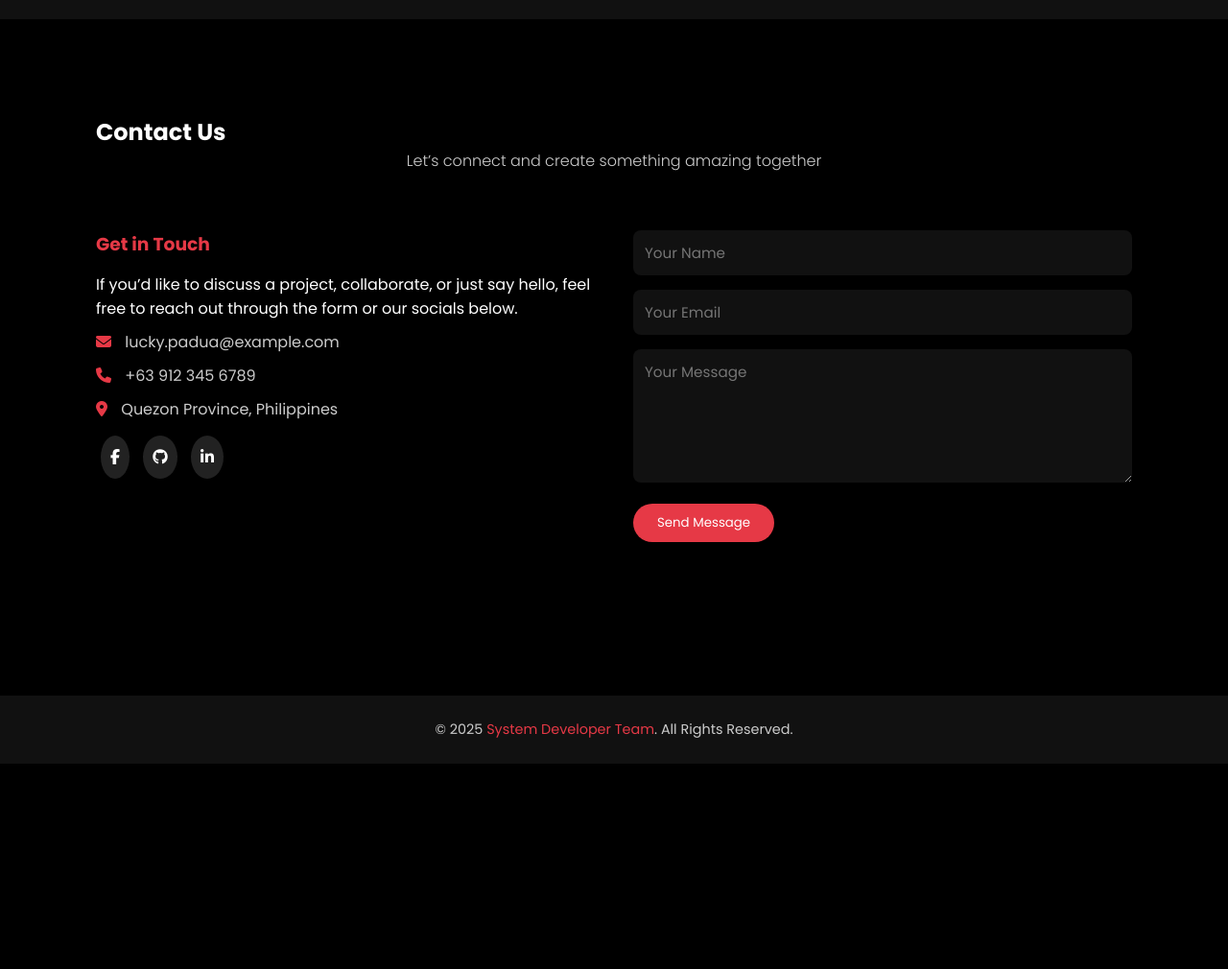
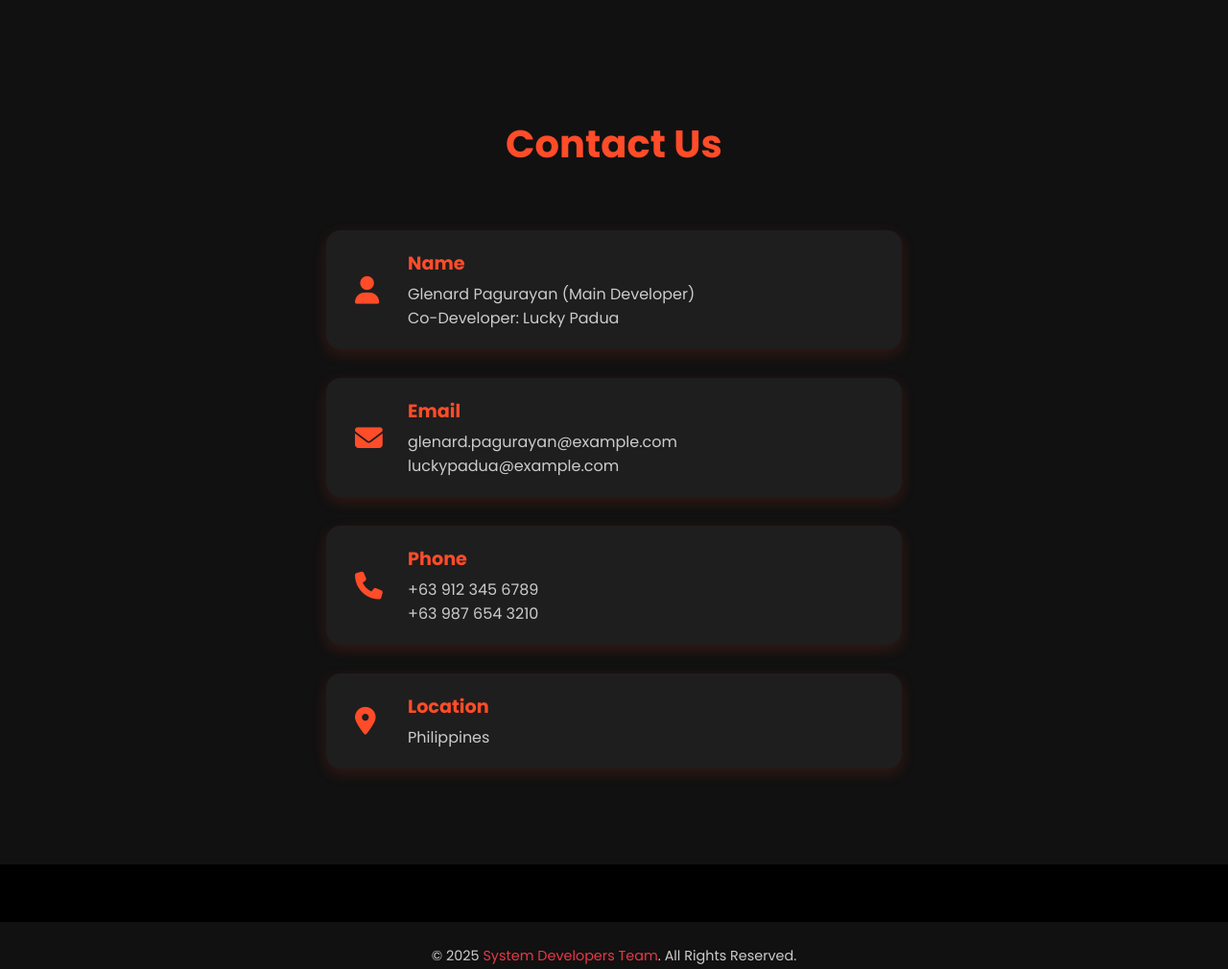
Before and after one commit to LuckyPadua-web/Dev-Portfolio, a plain HTML site: page index.html in a window 1280 px wide. Shown: the part 4860-5870 px from the top of the page at 96% size. Before the commit the page ends 5656 px from the top, so only its background shows below. Drawn offline with Linux system fonts and the light colour scheme.

Commit message:
feat: Enhance contact section with improved layout and styling

```diff
--- a/index.html
+++ b/index.html
@@ -209,46 +209,51 @@
 
 
 <!-- ===== CONTACT SECTION ===== -->
-<section id="contact" class="section contact">
-  <h2>Contact Us</h2>
-  <p class="section-subtitle">Let’s connect and create something amazing together</p>
+<section id="contact" class="contact">
+  <h2 class="heading">Contact <span>Us</span></h2>
 
-  <div class="contact-wrapper">
-    <div class="contact-info">
-      <h3>Get in Touch</h3>
-      <p>If you’d like to discuss a project, collaborate, or just say hello, feel free to reach out through the form or our socials below.</p>
-
-      <div class="contact-details">
-        <p><i class="fas fa-envelope"></i> lucky.padua@example.com</p>
-        <p><i class="fas fa-phone"></i> +63 912 345 6789</p>
-        <p><i class="fas fa-map-marker-alt"></i> Quezon Province, Philippines</p>
-      </div>
-
-      <div class="social-links">
-        <a href="#"><i class="fab fa-facebook-f"></i></a>
-        <a href="#"><i class="fab fa-github"></i></a>
-        <a href="#"><i class="fab fa-linkedin-in"></i></a>
+  <div class="contact-info">
+    <div class="info-item">
+      <i class="fas fa-user"></i>
+      <div>
+        <h3>Name</h3>
+        <p>Glenard Pagurayan (Main Developer)</p>
+        <p>Co-Developer: Lucky Padua</p>
       </div>
     </div>
 
-    <form class="contact-form" onsubmit="sendMessage(event)">
-      <div class="form-group">
-        <input type="text" id="name" placeholder="Your Name" required>
+    <div class="info-item">
+      <i class="fas fa-envelope"></i>
+      <div>
+        <h3>Email</h3>
+        <p>glenard.pagurayan@example.com</p>
+        <p>luckypadua@example.com</p>
       </div>
-      <div class="form-group">
-        <input type="email" id="email" placeholder="Your Email" required>
+    </div>
+
+    <div class="info-item">
+      <i class="fas fa-phone"></i>
+      <div>
+        <h3>Phone</h3>
+        <p>+63 912 345 6789</p>
+        <p>+63 987 654 3210</p>
       </div>
-      <div class="form-group">
-        <textarea id="message" rows="5" placeholder="Your Message" required></textarea>
+    </div>
+
+    <div class="info-item">
+      <i class="fas fa-map-marker-alt"></i>
+      <div>
+        <h3>Location</h3>
+        <p>Philippines</p>
       </div>
-      <button type="submit" class="btn">Send Message</button>
-    </form>
+    </div>
   </div>
 </section>
 
+
 <!-- ===== FOOTER ===== -->
 <footer>
-  <p>© 2025 <span>System Developer Team</span>. All Rights Reserved.</p>
+  <p>© 2025 <span>System Developers Team</span>. All Rights Reserved.</p>
 </footer>
 
 <script src="script.js"></script>
--- a/style.css
+++ b/style.css
@@ -549,6 +549,63 @@ button.btn {
 button.btn:hover {
   background: #ff4f5a;
 }
+.contact {
+  background: #111;
+  color: #fff;
+  padding: 100px 10%;
+  text-align: center;
+}
+
+.contact .heading {
+  font-size: 2.5rem;
+  color: #ff4c29;
+  margin-bottom: 60px;
+}
+
+.contact-info {
+  display: flex;
+  flex-direction: column;
+  align-items: center;
+  gap: 30px;
+}
+
+.info-item {
+  display: flex;
+  align-items: center;
+  gap: 20px;
+  background: #1e1e1e;
+  padding: 20px 30px;
+  border-radius: 15px;
+  width: 100%;
+  max-width: 600px;
+  text-align: left;
+  box-shadow: 0 5px 15px rgba(255, 76, 41, 0.15);
+  transition: transform 0.3s, box-shadow 0.3s;
+}
+
+.info-item:hover {
+  transform: translateY(-5px);
+  box-shadow: 0 5px 20px rgba(255, 76, 41, 0.3);
+}
+
+.info-item i {
+  font-size: 1.8rem;
+  color: #ff4c29;
+  min-width: 35px;
+}
+
+.info-item h3 {
+  color: #ff4c29;
+  font-size: 1.2rem;
+  margin-bottom: 5px;
+}
+
+.info-item p {
+  color: #ccc;
+  font-size: 1rem;
+  margin: 0;
+}
+
 
 /* ===== Footer ===== */
 footer {
```
